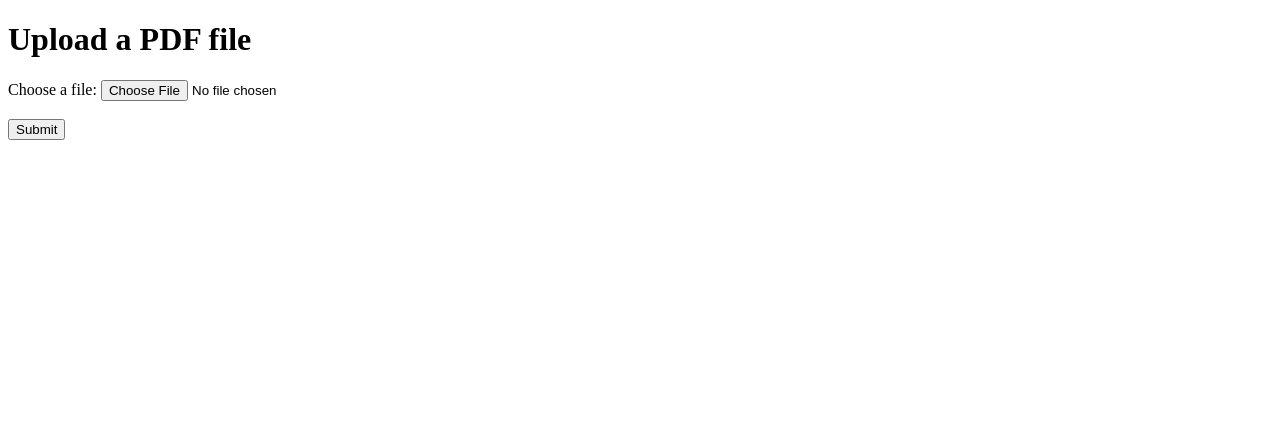
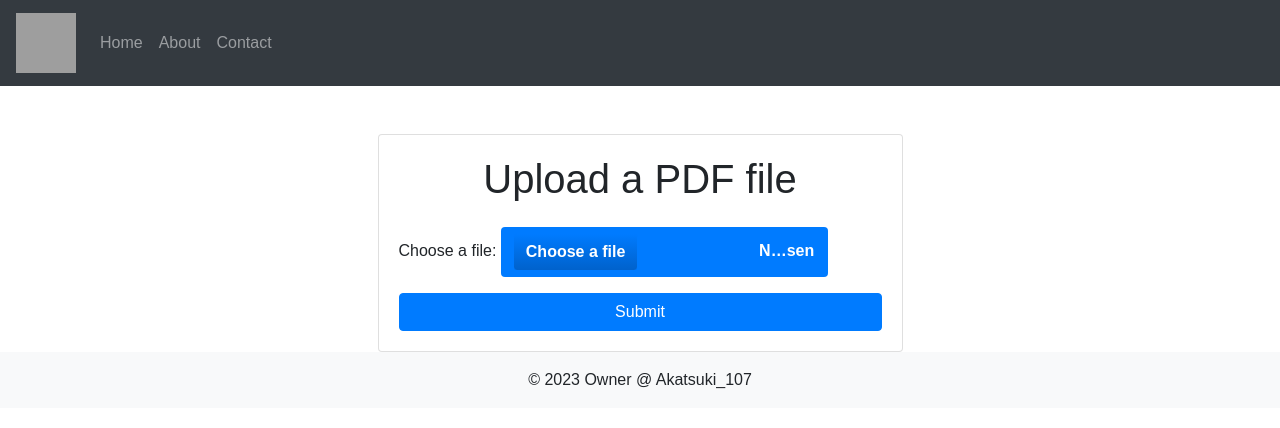
Before and after one commit to RajnishProgrammer/flask-cpc, a Flask app: page / in a window 1280 px wide. Shown: the top 428 px of the page. Run offline with Flask 2, Linux system fonts and the light colour scheme; some libraries are stand-ins or nearby versions; grey boxes are pictures that could not be loaded.

Commit message:
Add files via upload

```diff
--- a/myapp/templates/base.html
+++ b/myapp/templates/base.html
@@ -1,9 +1,48 @@
-<!DOCTYPE html>
+<!doctype html>
 <html>
   <head>
-    <title>{% block title %}{% endblock %}</title>
+    {% block head %}
+    <meta charset="UTF-8">
+    <meta name="viewport" content="width=device-width, initial-scale=1.0">
+    <link rel="stylesheet" href="https://stackpath.bootstrapcdn.com/bootstrap/4.3.1/css/bootstrap.min.css">
+    <script src="https://code.jquery.com/jquery-3.3.1.slim.min.js"></script>
+    <script src="https://cdnjs.cloudflare.com/ajax/libs/popper.js/1.14.7/umd/popper.min.js"></script>
+    <script src="https://stackpath.bootstrapcdn.com/bootstrap/4.3.1/js/bootstrap.min.js"></script>
+    <link rel="stylesheet" href="{{ url_for('static', filename='style.css') }}">
+    <title>{% block title %}{% endblock %} - PDF Colored Page Counter</title>
+    {% endblock %}
   </head>
   <body>
-    {% block content %}{% endblock %}
+    <nav class="navbar navbar-expand-lg navbar-dark bg-dark">
+      <a class="navbar-brand" href="{{url_for('bp.upload_pdf')}}">
+  <img src="{{ url_for('static', filename='pdf-logo.png') }}" width="60" height="60" class="d-inline-block align-top" alt="">
+</a>
+      <button class="navbar-toggler" type="button" data-toggle="collapse" data-target="#navbarNav" aria-controls="navbarNav" aria-expanded="false" aria-label="Toggle navigation">
+        <span class="navbar-toggler-icon"></span>
+      </button>
+      <div class="collapse navbar-collapse" id="navbarNav">
+        <ul class="navbar-nav">
+          <li class="nav-item">
+            <a class="nav-link" href="{{url_for('bp.upload_pdf')}}">Home</a>
+          </li>
+          <li class="nav-item">
+            <a class="nav-link" href="{{url_for('bp.about')}}">About</a>
+          </li>
+          <li class="nav-item">
+            <a class="nav-link" href="{{url_for('bp.contact')}}">Contact</a>
+          </li>
+        </ul>
+      </div>
+    </nav>
+    <div class="container">
+      {% block content %}{% endblock %}
+    </div>
+    <footer class="bg-light py-3">
+      <div class="container text-center">
+        {% block footer %}
+        &copy; {{ now.year }} Owner @ Akatsuki_107
+        {% endblock %}
+      </div>
+    </footer>
   </body>
 </html>
--- a/myapp/templates/upload_pdf.html
+++ b/myapp/templates/upload_pdf.html
@@ -1,20 +1,24 @@
-{% extends 'base.html' %} {% block title %}Upload PDF{% endblock %} {% block
-content %}
-<h1>Upload a PDF file</h1>
-<form
-  method="POST"
-  action="{{ url_for('bp.page_count') }}"
-  enctype="multipart/form-data"
->
-  <label for="pdf-file">Choose a file:</label>
-  <input
-    type="file"
-    id="pdf-file"
-    name="pdf"
-    accept="application/pdf"
-    required
-  />
-  <br /><br />
-  <button type="submit" class="btn btn-primary">Submit</button>
-</form>
+{% extends 'base.html' %}
+
+{% block title %}Upload PDF{% endblock %}
+
+{% block content %}
+  <div class="container">
+    <div class="row">
+      <div class="col-md-6 mx-auto">
+        <div class="card mt-5">
+          <div class="card-body">
+            <h1 class="text-center mb-4">Upload a PDF file</h1>
+            <form method="POST" action="{{ url_for('bp.page_count') }}" enctype="multipart/form-data">
+              <div class="form-group">
+                <label for="pdf-file">Choose a file:</label>
+                <input type="file" id="pdf-file" name="pdf" accept="application/pdf" class="custom-file-upload" required />
+              </div>
+              <button type="submit" class="btn btn-primary btn-block mt-3">Submit</button>
+            </form>
+          </div>
+        </div>
+      </div>
+    </div>
+  </div>
 {% endblock %}
```
Also changed, not shown: myapp/templates/about.html (added, +8 -0 lines), myapp/templates/contact.html (added, +28 -0 lines), myapp/templates/page_count.html (+20 -7 lines).
